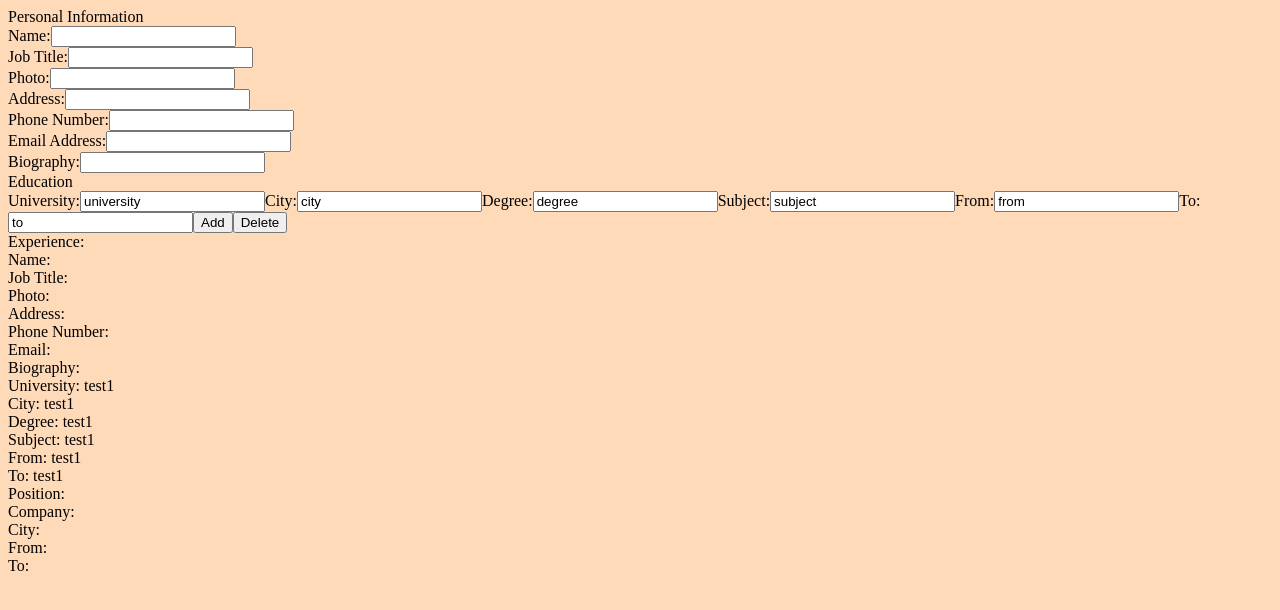
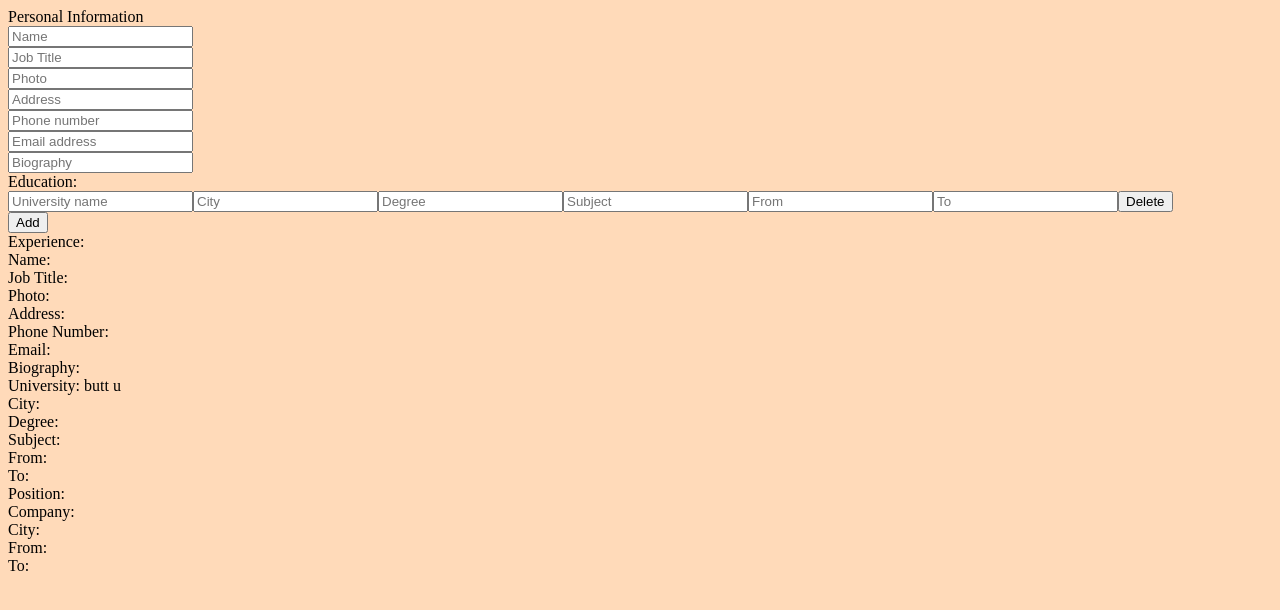
Before and after one commit to muscularmayo/cv-generator, a React (Create React App) app: page / in a window 1280 px wide. Shown: the top 610 px of the page. Built offline with nearby package versions, Linux system fonts and the light colour scheme.

Commit message:
committing some changes, placeholder instead of defaultvalue, may need to rewrite the education components so props are more easily accessible tho... education/experience code is messy and hurting my brain

```diff
--- a/src/App.js
+++ b/src/App.js
@@ -19,12 +19,12 @@ class App extends Component {
         biography: ''
       },
       education: [{
-        university: 'test1',
-        city: 'test1',
-        degree: 'test1',
-        subject: 'test1',
-        from: 'test1',
-        to: 'test1',
+        university: 'butt u',
+        city: '',
+        degree: '',
+        subject: '',
+        from: '',
+        to: '',
       }],
       experience: [{
         position: '',
@@ -46,9 +46,7 @@ class App extends Component {
   }
 
   handleEducationChange (info) {
-    const educationInfo = [...this.state.education]
-    educationInfo.push(info)
-    this.setState({education: educationInfo})
+
   }
 
   handleExperienceChange (info) {
--- a/src/components/Address.js
+++ b/src/components/Address.js
@@ -14,10 +14,9 @@ export default class Address extends Component {
   render() {
     return (
       <form onSubmit={this.props.onSubmit}>
-        <label>
-          Address:
-          <input type="text" value={this.props.value}  onChange={this.handleChange}/>
-        </label>
+
+          <input placeholder="Address" type="text" value={this.props.value}  onChange={this.handleChange}/>
+
       </form>
     );
   }
--- a/src/components/Biography.js
+++ b/src/components/Biography.js
@@ -14,10 +14,7 @@ export default class Biography extends Component {
   render() {
     return (
       <form onSubmit={this.props.onSubmit}>
-        <label>
-          Biography:
-          <input type="text" value={this.props.value}  onChange={this.handleChange}/>
-        </label>
+          <input placeholder="Biography" type="text" value={this.props.value}  onChange={this.handleChange}/>
       </form>
     );
   }
--- a/src/components/Education.js
+++ b/src/components/Education.js
@@ -11,7 +11,7 @@ export default class Education extends Component {
     this.deleteEducation = this.deleteEducation.bind(this)
   }
 
-  handleChange (info) {
+  handleChange (event) {
     const educationObject = {
       university: '',
       city: '',
@@ -34,48 +34,30 @@ export default class Education extends Component {
   deleteEducation(event) {
     const newCount = this.state.count - 1;
     this.setState({count: newCount})
+    //event.target.id to get the key and then slice to get just the number...
     event.preventDefault();
   }
 
   render() {
     let x = []
+    x.push(<div key="education-header">Education: </div>);
     for(let i = 0; i < this.state.count; i++) {
       x.push(
         <div id={'education' + i} key={'education' + i}>
-          Education
           <form onSubmit={this.props.onSubmit}>
-          <label>
-            University:
-            <input defaultValue="university" type="text"></input>
-          </label>
-          <label>
-            City:
-            <input defaultValue="city" type="text"></input>
-          </label>
-          <label>
-            Degree:
-            <input defaultValue="degree" type="text"></input>
-          </label>
-          <label>
-            Subject:
-            <input defaultValue="subject" type="text"></input>
-          </label>
-          <label>
-            From:
-            <input defaultValue="from" type="text"></input>
-          </label>
-          <label>
-            To:
-            <input defaultValue="to" type="text"></input>
-          </label>
-          {/* add and delete button are necessary here */}
-          <button onClick={this.addEducation}>Add</button>
+            <input  name="university" id={i} onChange={this.handleChange} value={this.props.educationState.university}placeholder="University name" type="text"></input>
+            <input index={i} name="city" placeholder="City" type="text"></input>
+            <input index={i} name="degree" placeholder="Degree" type="text"></input>
+            <input index={i} name="subject" placeholder="Subject" type="text"></input>
+            <input index={i} name="from" placeholder="From" type="text"></input>
+            <input index={i} name="to" placeholder="To" type="text"></input>
           <button index={i} onClick={this.deleteEducation}>Delete</button>
         </form>
         </div>
       )
     }
-    return x
+    x.push(<button key="addButton" onClick={this.addEducation}>Add</button>);
+    return x;
 
   }
 
--- a/src/components/Email.js
+++ b/src/components/Email.js
@@ -14,10 +14,7 @@ export default class Email extends Component {
   render() {
     return (
       <form onSubmit={this.props.onSubmit}>
-        <label>
-          Email Address:
-          <input type="text" value={this.props.value}  onChange={this.handleChange}/>
-        </label>
+          <input placeholder="Email address" type="text" value={this.props.value}  onChange={this.handleChange}/>
       </form>
     );
   }
--- a/src/components/JobTitle.js
+++ b/src/components/JobTitle.js
@@ -14,10 +14,9 @@ export default class JobTitle extends Component {
   render() {
     return (
       <form onSubmit={this.props.onSubmit}>
-        <label>
-          Job Title:
-          <input type="text" value={this.props.value}  onChange={this.handleChange}/>
-        </label>
+
+          <input placeholder="Job Title" type="text" value={this.props.value}  onChange={this.handleChange}/>
+
       </form>
     );
   }
--- a/src/components/Name.js
+++ b/src/components/Name.js
@@ -14,10 +14,9 @@ export default class Name extends Component {
   render() {
     return (
       <form onSubmit={this.props.onSubmit}>
-        <label>
-          Name:
-          <input type="text" value={this.props.value}  onChange={this.handleChange}/>
-        </label>
+
+          <input placeholder="Name" type="text" value={this.props.value}  onChange={this.handleChange}/>
+
       </form>
     );
   }
--- a/src/components/PhoneNumber.js
+++ b/src/components/PhoneNumber.js
@@ -14,10 +14,7 @@ export default class PhoneNumber extends Component {
   render() {
     return (
       <form onSubmit={this.props.onSubmit}>
-        <label>
-          Phone Number:
-          <input type="text" value={this.props.value}  onChange={this.handleChange}/>
-        </label>
+          <input placeholder="Phone number" type="text" value={this.props.value}  onChange={this.handleChange}/>
       </form>
     );
   }
--- a/src/components/Photo.js
+++ b/src/components/Photo.js
@@ -15,10 +15,7 @@ export default class Photo extends Component {
   render() {
     return (
       <form onSubmit={this.props.onSubmit}>
-        <label>
-          Photo:
-          <input type="text" value={this.props.value}  onChange={this.handleChange}/>
-        </label>
+          <input placeholder="Photo" type="text" value={this.props.value}  onChange={this.handleChange}/>
       </form>
     );
   }
```
Also changed, not shown: src/components/Add.js (added, +20 -0 lines).
